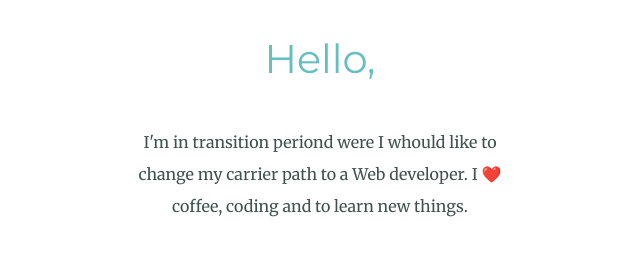
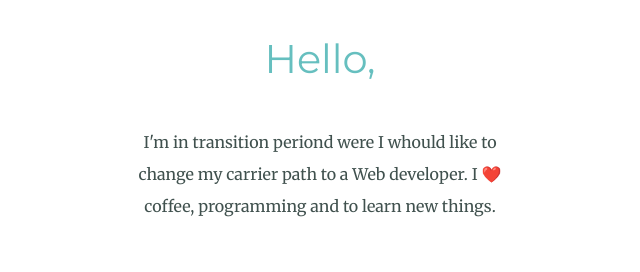
Before and after one commit to VelkovIv/CSS-My_Site, a plain HTML site: page index.html in a window 1280 px wide. Shown: the part 1007-1279 px from the top of the page, 320-960 px from the left. Drawn offline with Linux system fonts and the light colour scheme.

Commit message:
add new info

```diff
--- a/index.html
+++ b/index.html
@@ -19,7 +19,7 @@
         <div class="profile">
           <img src="images/Ivaylo.png" alt="Ivaylo-img">
           <h2>Hello,</h2>
-          <p class="intro">I'm in transition periond were I whould like to change my carrier path to a Web developer. I ❤️ coffee, coding and to learn new things.</p>
+          <p class="intro">I'm in transition periond were I whould like to change my carrier path to a Web developer. I ❤️ coffee, programming and to learn new things.</p>
         </div>
         <hr>
         <div class="skills">
```
